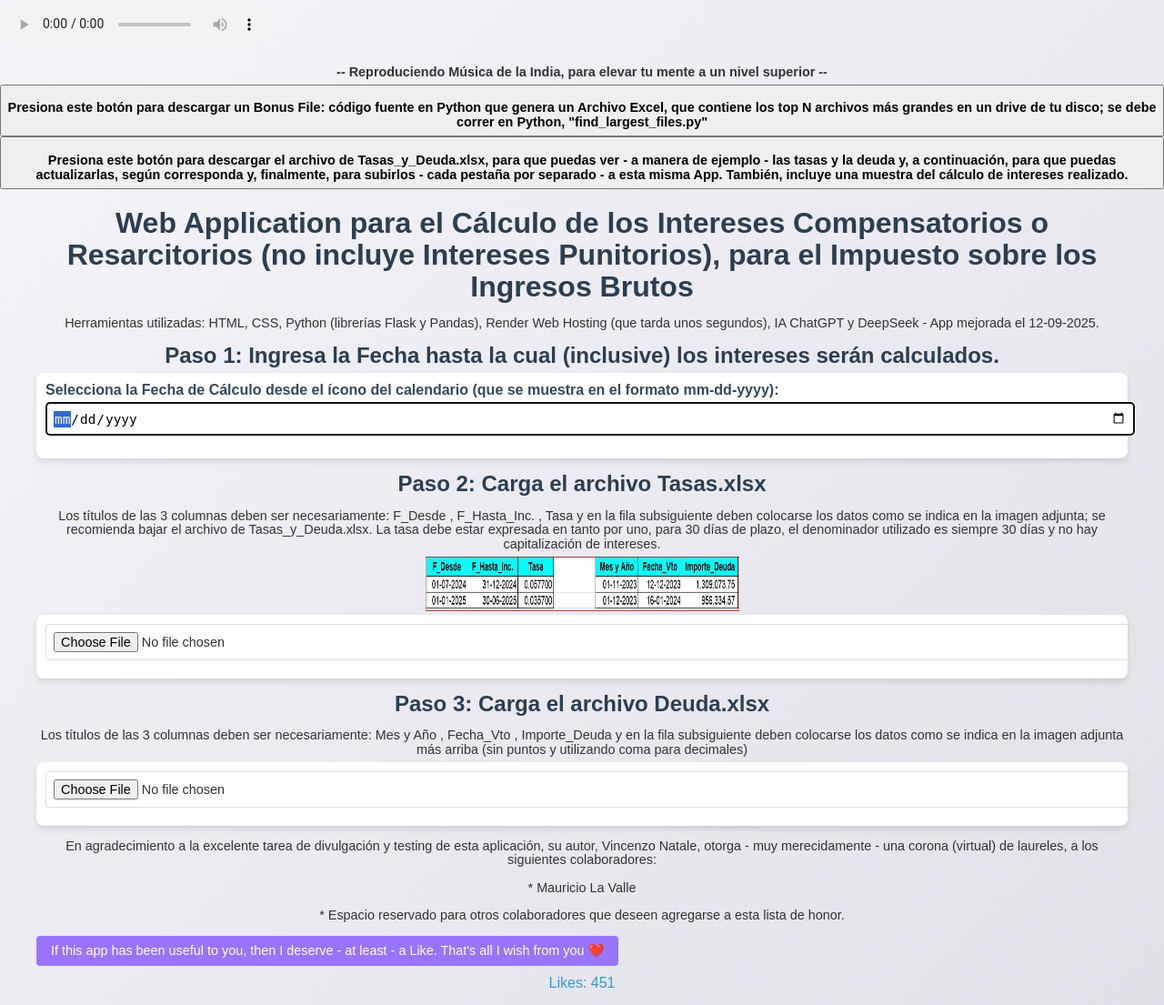
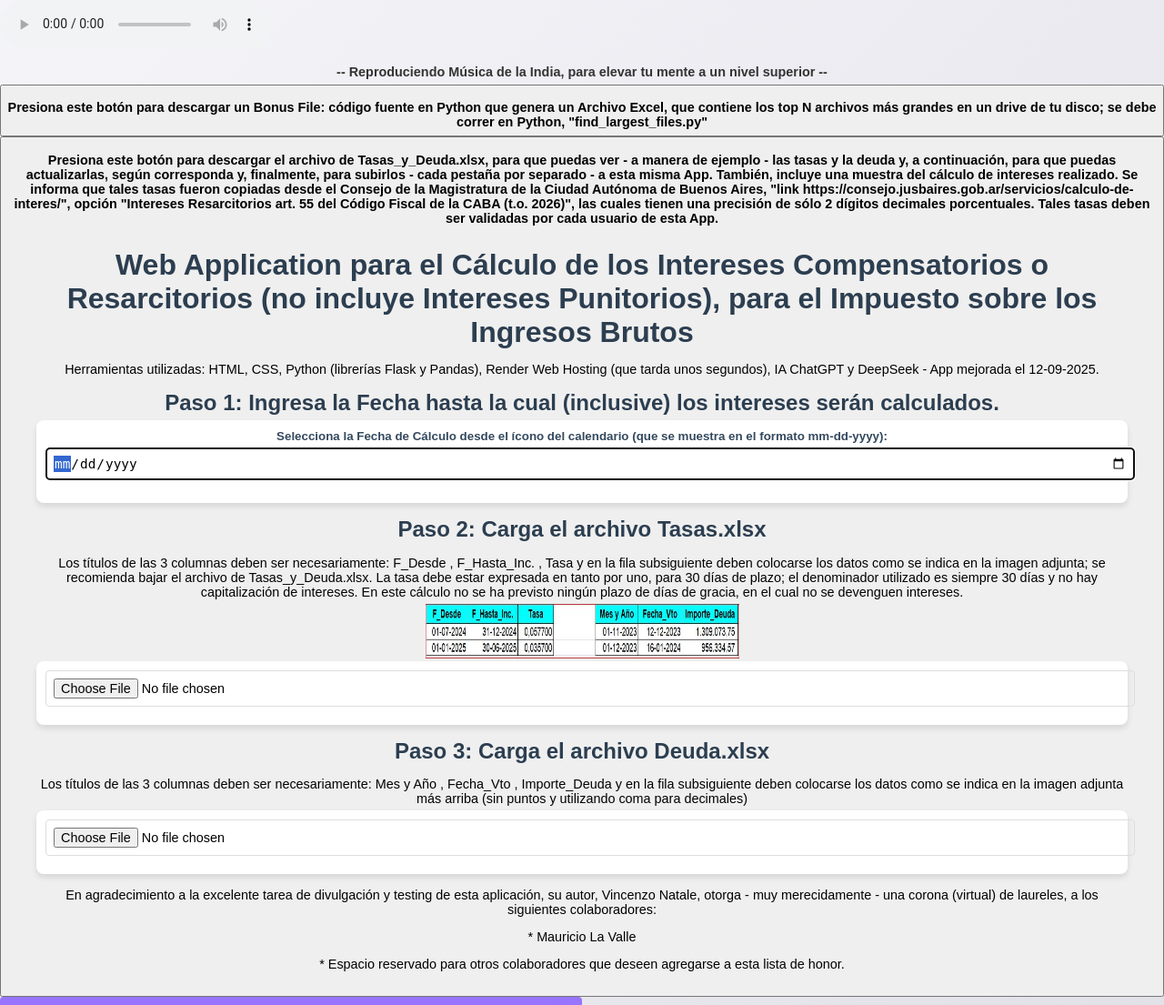
Before and after one commit to vnatale52/calculo_intereses, a Flask app: page / in a window 1280 px wide. Shown: the top 1105 px of the page at 91% size. Run offline with Flask 3, Linux system fonts and the light colour scheme; data comes from the database, SQL or seed files in the repository.

Commit message:
Actualización de títulos sobre tasas de interés

```diff
--- a/templates/index.html
+++ b/templates/index.html
@@ -20,8 +20,8 @@
     </button>
 
     <button onclick="window.location.href='{{ url_for('download_file_tasas') }}'">
-    <p> <b> Presiona este botón para descargar el archivo de Tasas_y_Deuda.xlsx, para que puedas ver - a manera de ejemplo - las tasas y la deuda y, a continuación, para que puedas actualizarlas, según corresponda y, finalmente, para subirlos - cada pestaña por separado - a esta misma App. También, incluye una muestra del cálculo de intereses realizado.  </b> </p>
-    </button>
+    <p> <b> Presiona este botón para descargar el archivo de Tasas_y_Deuda.xlsx, para que puedas ver - a manera de ejemplo - las tasas y la deuda y, a continuación, para que puedas actualizarlas, según corresponda y, finalmente, para subirlos - cada pestaña por separado - a esta misma App. También, incluye una muestra del cálculo de intereses realizado. Se informa que tales tasas fueron copiadas desde el Consejo de la Magistratura de la Ciudad Autónoma de Buenos Aires,  "link https://consejo.jusbaires.gob.ar/servicios/calculo-de-interes/", opción "Intereses Resarcitorios art. 55 del Código Fiscal de la CABA (t.o. 2026)", las cuales tienen una precisión de sólo 2 dígitos decimales porcentuales. Tales tasas deben ser validadas por cada usuario de esta App. </b> </p>
+
 
     <div class="container">
         <h1>Web Application para el Cálculo de los Intereses Compensatorios o Resarcitorios (no incluye Intereses Punitorios), para el Impuesto sobre los Ingresos Brutos</h1>
@@ -41,7 +41,7 @@
         <!-- Step 2: Upload Tasa File -->
         <div>
             <h2>Paso 2: Carga el archivo Tasas.xlsx</h2>
-            <p> Los títulos de las 3 columnas deben ser necesariamente:  F_Desde , F_Hasta_Inc. ,  Tasa  y en la fila subsiguiente deben colocarse los datos como se indica en la imagen adjunta; se recomienda bajar el archivo de Tasas_y_Deuda.xlsx. La tasa debe estar expresada en tanto por uno, para 30 días de plazo, el denominador utilizado es siempre 30 días y no hay capitalización de intereses.</p>
+            <p> Los títulos de las 3 columnas deben ser necesariamente:  F_Desde , F_Hasta_Inc. ,  Tasa  y en la fila subsiguiente deben colocarse los datos como se indica en la imagen adjunta; se recomienda bajar el archivo de Tasas_y_Deuda.xlsx. La tasa debe estar expresada en tanto por uno, para 30 días de plazo; el denominador utilizado es siempre 30 días y no hay capitalización de intereses. En este cálculo no se ha previsto ningún plazo de días de gracia, en el cual no se devenguen intereses.</p>
 
             <center><img src="{{ 'static/estructura_archivos.JPG' }}" alt="Imagen estructura archivos" width="345" height="60"> </center>
 
```
